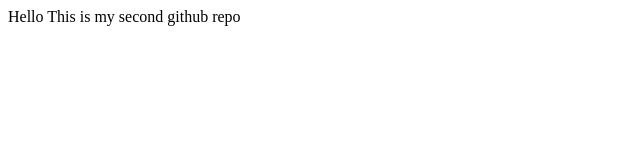
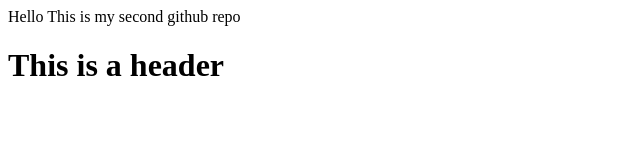
Before and after one commit to prabhavkansal8266/LocalRepo, a plain HTML site: page index.html in a window 1280 px wide. Shown: the whole page, without its empty margins (0-640 px from the left). Drawn offline with Linux system fonts and the light colour scheme.

Commit message:
Add new header in index.html

```diff
--- a/index.html
+++ b/index.html
@@ -1,3 +1,7 @@
 <p>
     Hello This is my second github repo
 </p>
+
+<h1>
+    This is a header
+</h1>
```
